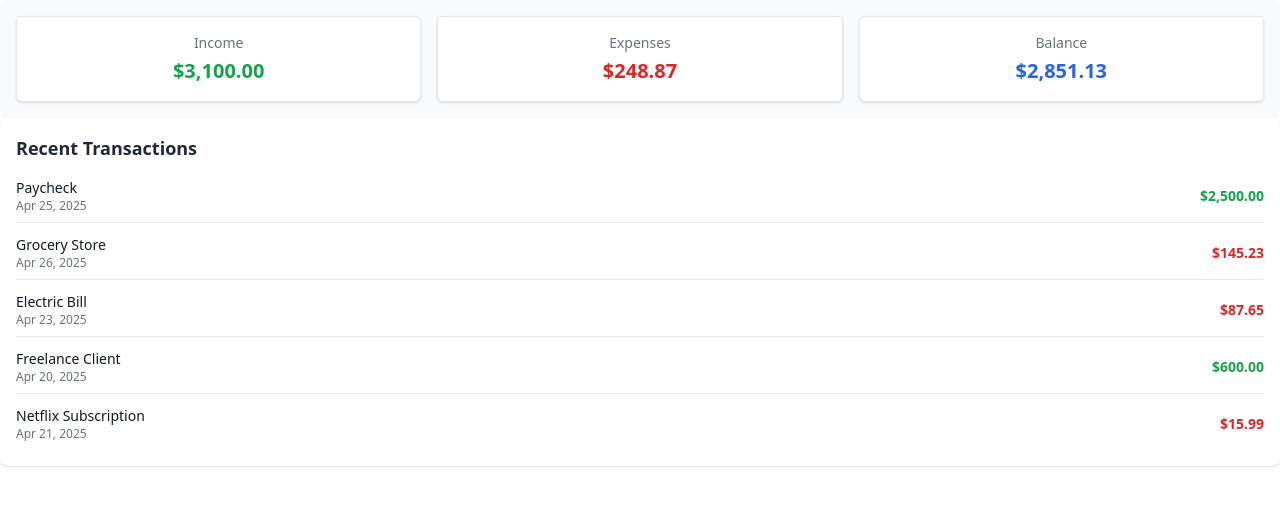
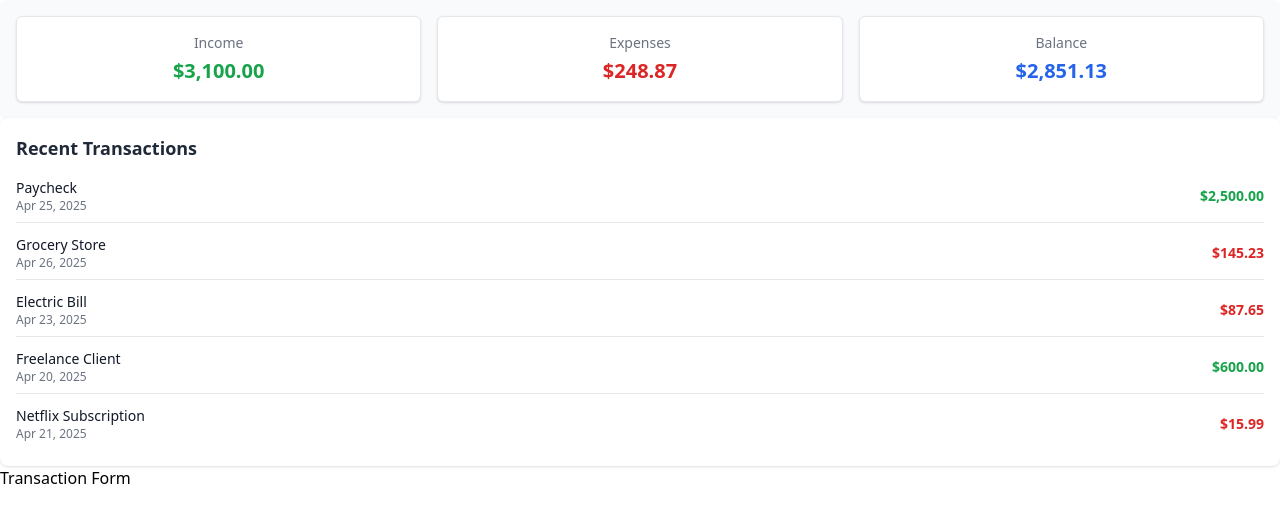
Before and after one commit to Nickolas-Hernandez/vuebalance, a Vue app: page / in a window 1280 px wide. Shown: the top 522 px of the page. Built offline with nearby package versions, Linux system fonts and the light colour scheme.

Commit message:
Create AddTransactionForm component and import into Dashboard

```diff
--- /dev/null
+++ b/src/components/AddTransactionForm.vue
@@ -0,0 +1,7 @@
+<script></script>
+
+<template>
+    <h1>Transaction Form</h1>
+</template>
+
+<style></style>
--- a/src/views/Dashboard.vue
+++ b/src/views/Dashboard.vue
@@ -1,6 +1,7 @@
 <script setup>
 import SummaryCard from '@/components/SummaryCard.vue';
 import RecentTransactions from '@/components/RecentTransactions.vue';
+import AddTransactionForm from '@/components/AddTransactionForm.vue';
 
 import { useTransactions } from '@/composables/useTransactions';
 
@@ -11,6 +12,7 @@ const { transactions, income, expenses, balance } = useTransactions();
     <div id="dashboard">
         <SummaryCard :income="income" :balance="balance" :expenses="expenses" />
         <RecentTransactions :transactions="transactions" />
+        <AddTransactionForm />
     </div>
 </template>
 
```
